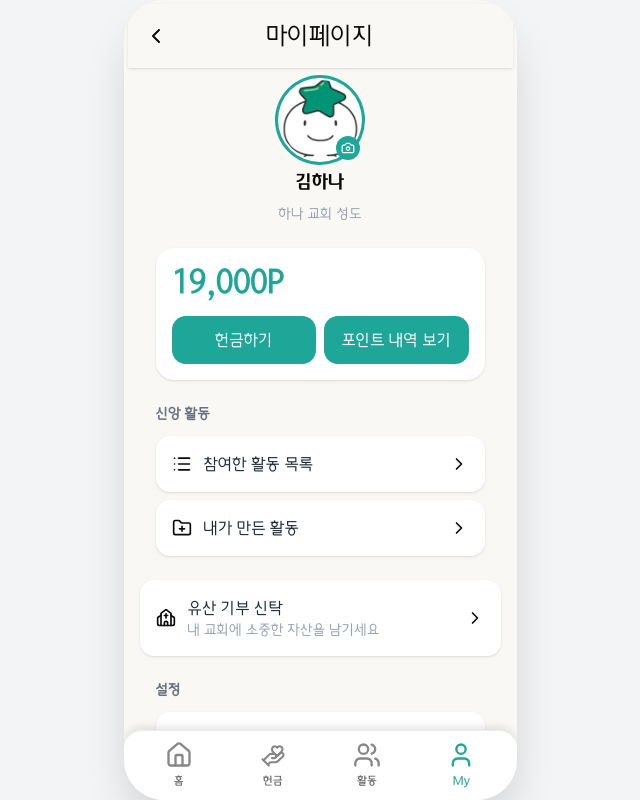
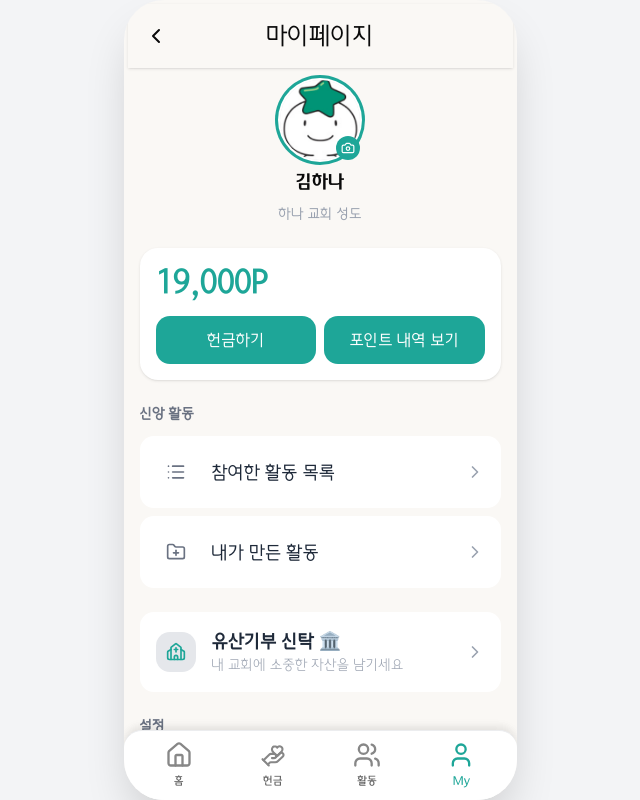
Before and after one commit to PrayForHanaro/Frontend, a Next.js app: page /mypage in a window 1280 px wide. Shown: the whole page, without its empty margins (320-960 px from the left). Built offline with nearby package versions, Linux system fonts and the light colour scheme.

Commit message:
refactor: 시연 영상 #31

```diff
--- a/components/ui/My/MenuItem.tsx
+++ b/components/ui/My/MenuItem.tsx
@@ -1,12 +1,13 @@
 'use client';
 
+import { ChevronRight } from 'lucide-react';
+import type { Route } from 'next';
 import { useRouter } from 'next/navigation';
-import { ChevronRight } from 'lucide-react'; // ChevronRight 아이콘 임포트
 
 type MenuItemProps = {
   label: string;
   subLabel?: string;
-  href: string;
+  href: Route;
   isDanger?: boolean;
   icon?: React.ReactNode;
 };
@@ -20,44 +21,56 @@ export default function MenuItem({
 }: MenuItemProps) {
   const router = useRouter();
 
+  const normalizedLabel = label.replace(/\s/g, '');
+  const isDonationTrust = normalizedLabel.includes('유산기부신탁');
+  const displayLabel = isDonationTrust ? '유산기부 신탁 🏛️' : label.trim();
+
+  function handleMove() {
+    router.push(href);
+  }
+
   return (
-    <div
-      onClick={() => router.push(href)}
-      className="flex cursor-pointer items-center justify-between rounded-xl bg-white px-4 py-4 hover:bg-gray-50 shadow-sm"
+    <button
+      type="button"
+      onClick={handleMove}
+      className="box-border flex w-full appearance-none items-center justify-between rounded-xl border-0 bg-white px-4 py-4 text-left"
+      aria-label={displayLabel}
     >
-      {/* 왼쪽 영역: 아이콘 + (라벨/서브라벨) */}
-      <div className="flex items-center gap-3">
-        {icon && (
+      <div className="flex min-w-0 flex-1 items-center gap-3">
+        {icon ? (
           <div
-            className={`flex-shrink-0 ${isDanger ? 'text-red-500' : 'text-hana-bg-green'}`}
+            className={`mr-1 flex size-10 shrink-0 items-center justify-center rounded-xl ${
+              isDonationTrust
+                ? 'bg-gray-200 text-hana-main'
+                : isDanger
+                  ? 'text-red-500'
+                  : 'text-gray-500'
+            }`}
           >
-            {' '}
-            {/* 아이콘 색상 적용 */}
             {icon}
           </div>
-        )}
+        ) : null}
 
-        <div className="flex flex-col">
+        <div className="flex min-w-0 flex-col items-start">
           <span
-            className={`font-hana-main text-[16px] font-medium ${
-              isDanger ? 'text-red-500' : 'text-gray-800'
-            }`}
+            className={`font-hana-main text-[18px] ${
+              isDonationTrust ? 'font-semibold' : 'font-medium'
+            } ${isDanger ? 'text-red-500' : 'text-gray-800'}`}
           >
-            {label}
+            {displayLabel}
           </span>
 
-          {subLabel && (
-            <span className="text-sm text-gray-400">{subLabel}</span>
-          )}
+          {subLabel ? (
+            <span className="font-hana-light text-[14px] text-gray-400">
+              {subLabel}
+            </span>
+          ) : null}
         </div>
       </div>
 
-      {/* 오른쪽 화살표 영역: ChevronRight 아이콘으로 교체 */}
-      <div className="text-bg-hana-badge-green">
-        {' '}
-        {/* 화살표 색상 적용 */}
-        <ChevronRight size={20} /> {/* ChevronRight 아이콘 사용 */}
+      <div className="ml-3 shrink-0 text-gray-400">
+        <ChevronRight size={20} />
       </div>
-    </div>
+    </button>
   );
 }
--- a/components/ui/My/PointCard.tsx
+++ b/components/ui/My/PointCard.tsx
@@ -5,7 +5,7 @@ import Link from 'next/link';
 export default function PointCard() {
   return (
     <div className="flex flex-col gap-2">
-      <div className="mx-4 rounded-2xl bg-white p-4 shadow">
+      <div className="rounded-2xl bg-white p-4 shadow">
         <div className="flex items-center justify-start">
           <span className="font-bold text-3xl text-hana-main">19,000P</span>
         </div>
--- a/components/ui/My/Section.tsx
+++ b/components/ui/My/Section.tsx
@@ -5,12 +5,12 @@ type SectionProps = {
 
 export default function Section({ title, children }: SectionProps) {
   return (
-    <div className="flex flex-col gap-3 px-4">
-      {title && (
-        <span className="text-sm font-semibold text-gray-500">{title}</span>
-      )}
+    <div className="flex w-full flex-col gap-3">
+      {title ? (
+        <span className="font-semibold text-gray-500 text-sm">{title}</span>
+      ) : null}
 
-      <div className="flex flex-col gap-2">{children}</div>
+      <div className="flex w-full flex-col gap-2">{children}</div>
     </div>
   );
 }
```
